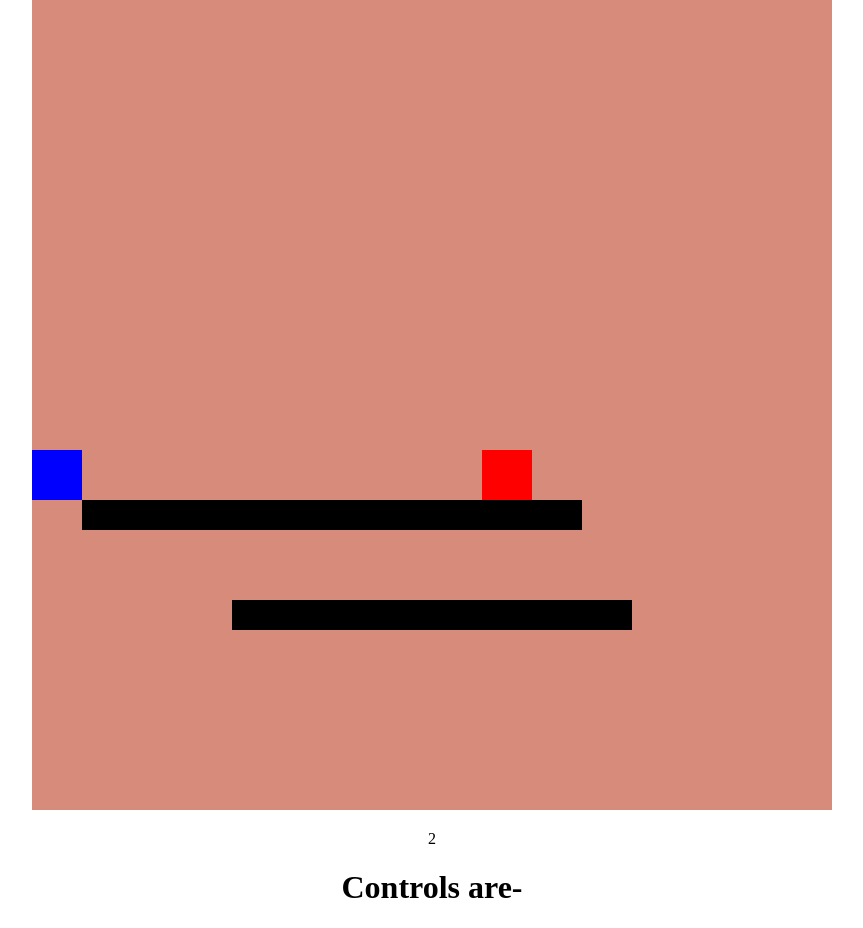
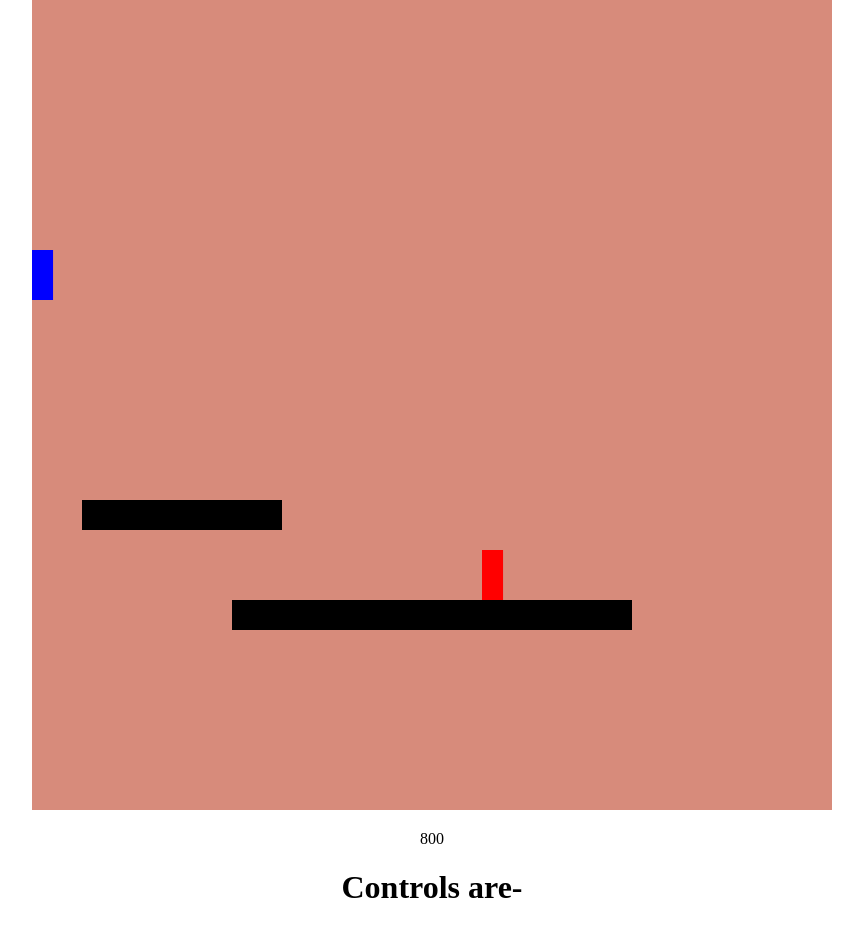
Before and after one commit to oliverjam509/oliverjam509.github.io, a plain HTML site: page index.html in a window 1280 px wide. Shown: the whole page, without its empty margins (208-1071 px from the left). Drawn offline with Linux system fonts and the light colour scheme.

Commit message:
fixed the height thing

```diff
--- a/index.html
+++ b/index.html
@@ -25,19 +25,6 @@ body { margin:0; text-align: center; }
 // 4. Poison block of death and destruction
 // 5. Teleport block (random location)
 //
-
-// these are global variables they are outside functions
-var x = screen.width/2;
-var player1 = new component(50,50,"blue",1350,300,null);
-var player2 = new component(50,50,"red",450,300,null);
-var block1 = new component(x,30,"black",(screen.width-x)/2,600,null);
-var block2 = new component(500,30,"black",50,500,null);
-var block3 = new component(500,30,"black",1300,500,null);
-var blocks = [block1,block2,block3];
-
-
-var mov = -100;
-
 var myGameArea = {
     canvas : document.createElement("canvas"),
     start : function() {
@@ -58,9 +45,24 @@ var myGameArea = {
         this.context.clearRect(0, 0, this.canvas.width, this.canvas.height);
     }
 }
+// these are global variables they are outside functions
+var blockHeight = myGameArea.canvas.height/5;
+
+var player1 = new component(screen.width/38,50,"blue",1350,300,null);
+var player2 = new component(screen.width/38,50,"red",450,300,null);
+var block1 = new component(screen.width/2, blockHeight, "black", (screen.width-screen.width/2)/2, 600 ,null);
+var block2 = new component(screen.width/4, blockHeight, "black", 50, 500, null);
+var block3 = new component(screen.width/4, blockHeight, "black", 1300, 500, null);
+var blocks = [block1,block2,block3];
+// fix screen.height
+
+
+var mov = -100;
+
+
 
 function updateGameArea(){
-
+    document.getElementById("p1").innerHTML = screen.width;
     myGameArea.clear();
 
     var x = 50;
@@ -123,7 +125,6 @@ function updatePlayerPosition(player, controls){
     var x;
 
     for(x = 0; x <= blocks.length-1; x++){
-        document.getElementById("p1").innerHTML = x;
         var b = blocks[x];
         if(player.crashWith(b)){
             player.y = b.y - player.height;
```
